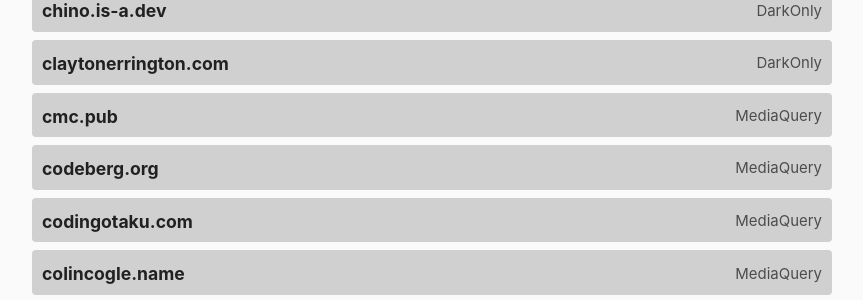
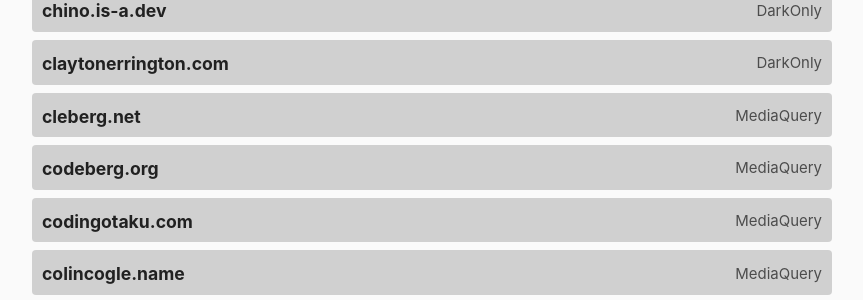
Before and after one commit to katherinek727/darktheme.club, a Jekyll site: the page built from index.md, in a window 1280 px wide and 900 px high, scrolled down 1954 px. Shown: the part 154-454 px from the top of the window, without its empty margins (208-1071 px from the left). Built offline with Jekyll 4.4.1, drawn with Linux system fonts in a browser that asks for light colours.

Commit message:
revert cmc.pub to cleberg.net

```diff
--- a/_data/sites.yml
+++ b/_data/sites.yml
@@ -143,10 +143,10 @@
   method: darkonly
   last_checked: 2023-01-07
 
-- domain: cmc.pub
-  url: https://cmc.pub/
+- domain: cleberg.net
+  url: https://cleberg.net/
   method: mediaquery
-  last_checked: 2025-03-12
+  last_checked: 2025-04-02
 
 - domain: codeberg.org
   url: https://codeberg.org/
```
